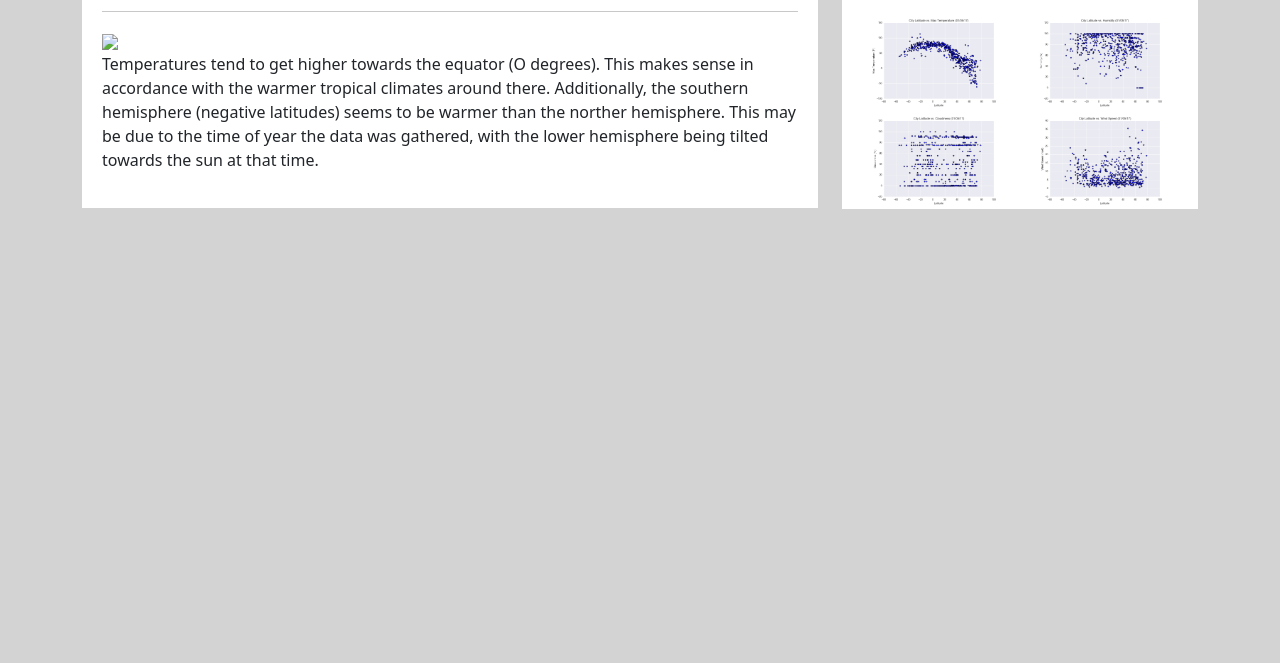
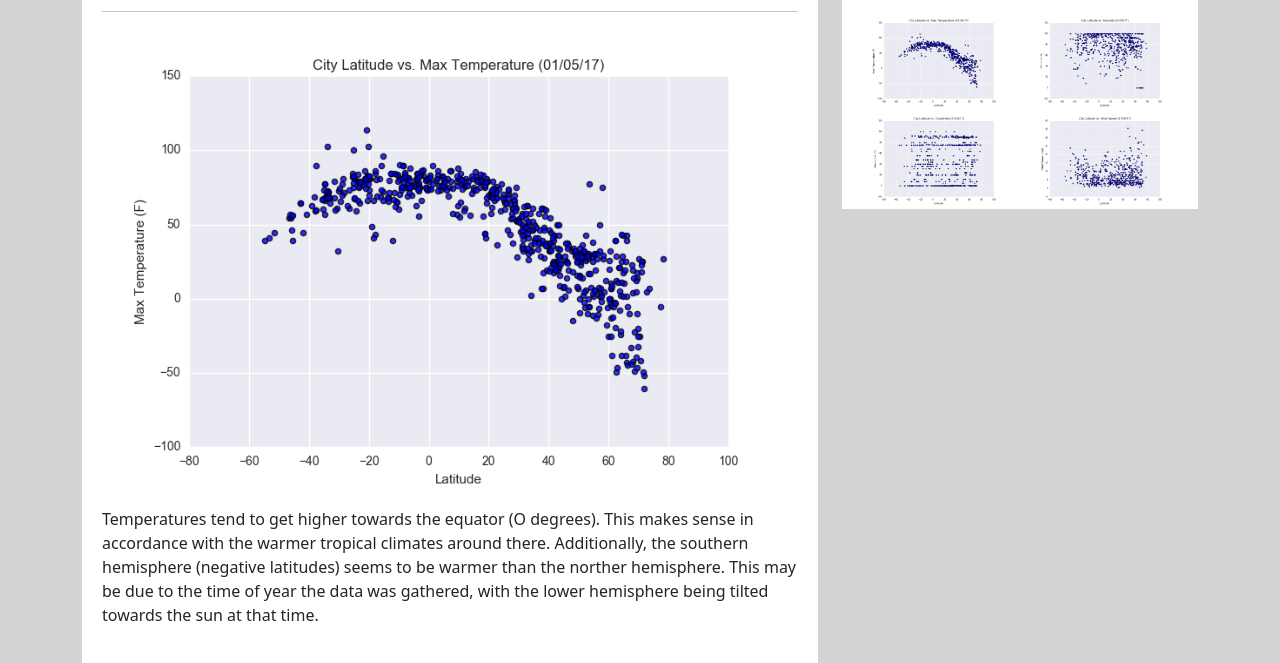
Before and after one commit to lmfao415/Web-Design-Challenge, a plain HTML site: page visualization1.html in a window 1280 px wide. Shown: the part 179-842 px from the top of the page. Before the commit the page ends 800 px from the top, so only its background shows below. Drawn offline with nearby package versions, Linux system fonts and the light colour scheme; the site is published under a folder, as on GitHub Pages, so addresses that start at the root find nothing.

Commit message:
fixed image

```diff
--- a/visualization1.html
+++ b/visualization1.html
@@ -59,7 +59,7 @@
             <article class = "summary">
               <h1>Max Temperature</h1>
               <hr>
-              <img src="/Resources/assets/images/Fig1.png" style="width:100%">
+              <img src="./Resources/assets/images/Fig1.png" style="width:100%">
 
               <p>Temperatures tend to get higher towards the equator (O degrees). This makes sense in accordance with
                 the warmer tropical climates around there. Additionally, the southern hemisphere (negative latitudes)
```
